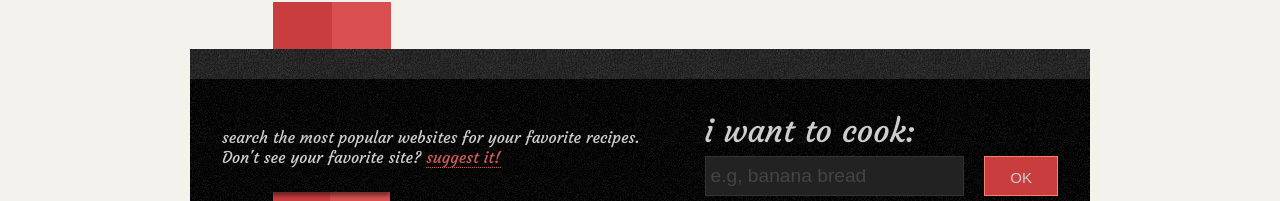
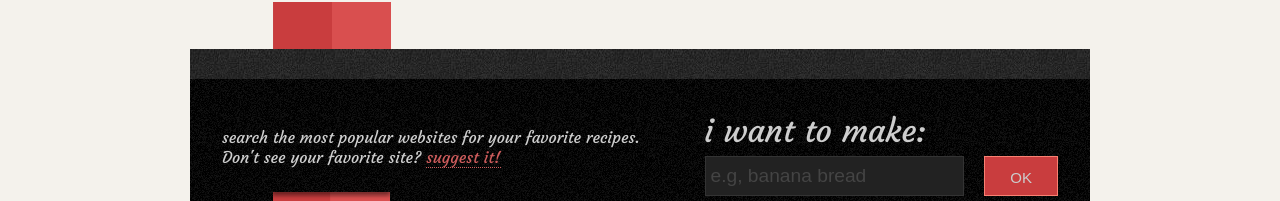
Before and after one commit to sqram/recipes-client, a SvelteKit app: page / in a window 1280 px wide. Shown: the part 261-462 px from the top of the page. Built offline with nearby package versions, Linux system fonts and the light colour scheme.

Commit message:
changing cook to make

```diff
--- a/src/components/SearchInput.svelte
+++ b/src/components/SearchInput.svelte
@@ -37,7 +37,7 @@
 
 <form on:submit={handleSubmit}>
   <!-- <h1>Search for a recipe:</h1> -->
-  <h1>i want to cook:</h1>
+  <h1>i want to make:</h1>
   <label>
     <input type="text" placeholder='e.g, banana bread' bind:value={searchTerm}>
     <input type="submit" value="ok">
```
